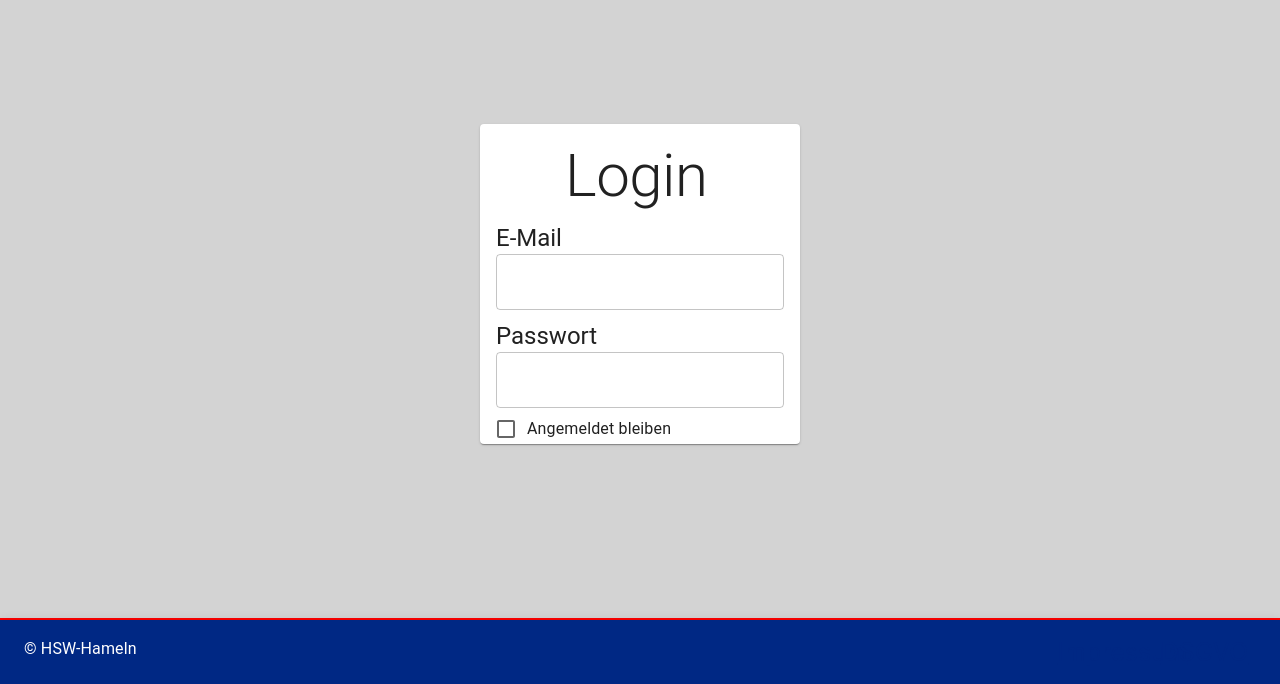
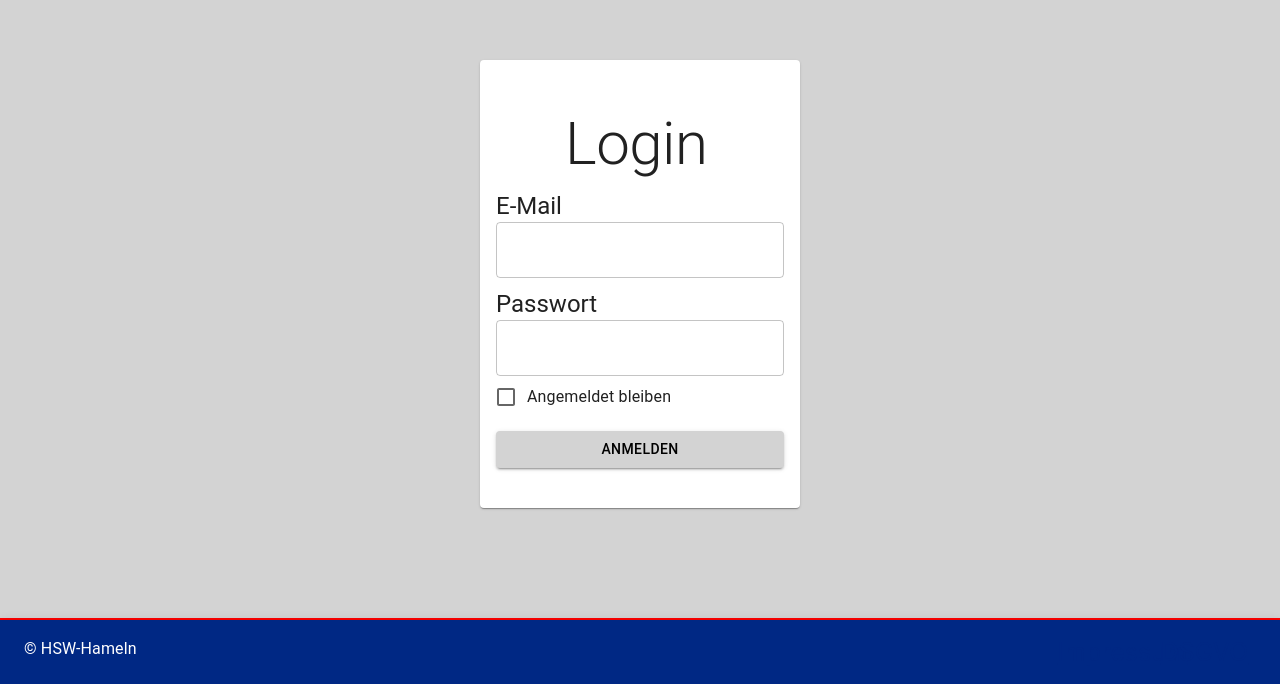
Before and after one commit to HSWsac2/depot-ui, a React (Create React App) app: page /data in a window 1280 px wide. Shown: the part 116-800 px from the top of the page. Built offline with nearby package versions, Linux system fonts and the light colour scheme; no server answers.

Commit message:
fix login height

```diff
--- a/src/app/common/login/Login.css
+++ b/src/app/common/login/Login.css
@@ -1,13 +1,15 @@
 .loginContainer {
     background-color: lightgray;
     height: 100vh;
+    display: flex;
+    justify-content: center;
 }
 
 .loginCard {
-    width: 40vh;
-    height: 40vh;
+    max-width: 600px;
+    min-width: 40vh;
     margin: auto;
-    transform: translateY(75%);
+    padding-block: 2rem;
 }
 
 .loginField {
--- a/src/app/common/login/Login.js
+++ b/src/app/common/login/Login.js
@@ -3,8 +3,8 @@ import axios from "axios";
 import React, { useContext, useState } from "react";
 import { useCookies } from "react-cookie";
 import { UserContext } from "../../../context/UserContext";
+import './Login.css';
 
-import './Login.css';
 
 export default function Login() {
     const [loginInformation, setLoginInformation] = useState({ email: null, password: null });
@@ -48,14 +48,14 @@ export default function Login() {
                         <Typography variant="h5" className="loginField">E-Mail</Typography>
                         <TextField
                             variant="outlined"
-                            value={loginInformation.email}
+                            value={loginInformation.email ?? ""}
                             onChange={(event) => setLoginInformation({ ...loginInformation, email: event.target.value })}
                             fullWidth
                         />
                         <Typography variant="h5" className="loginField">Passwort</Typography>
                         <TextField
                             variant="outlined"
-                            value={loginInformation.password}
+                            value={loginInformation.password ?? ""}
                             type="password"
                             onChange={(event) => setLoginInformation({ ...loginInformation, password: event.target.value })}
                             fullWidth
```
